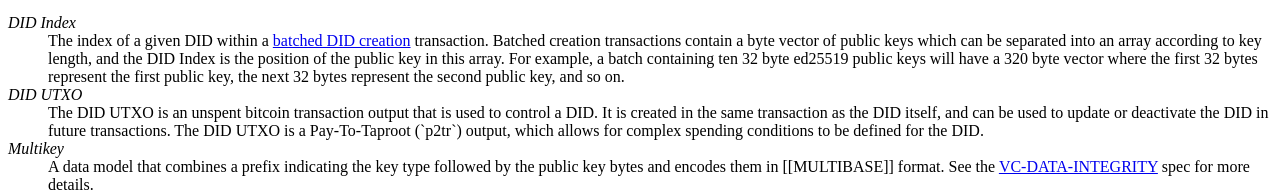
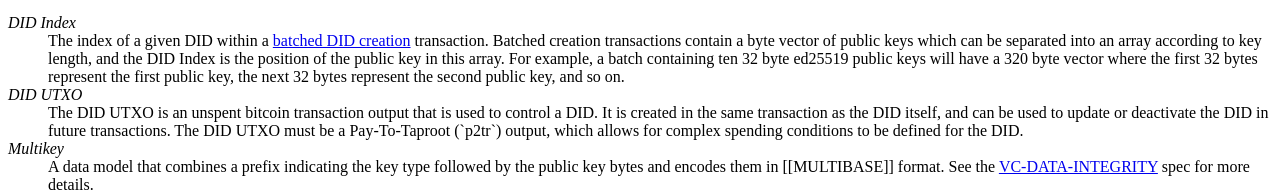
Before and after one commit to MicroStrategy/did-btc-spec, a plain HTML site: page index.html in a window 1280 px wide. Shown: the part 892-1083 px from the top of the page. Drawn offline with Linux system fonts and the light colour scheme.

Commit message:
edit: minor copy edit, DID UTXOs must be P2TR

```diff
--- a/index.html
+++ b/index.html
@@ -168,7 +168,7 @@ For example, a batch containing ten 32 byte ed25519 public keys will have a 320
 
 <dt><dfn data-lt="didutxo">DID UTXO</dfn></dt>
 <dd>
-The DID UTXO is an unspent bitcoin transaction output that is used to control a DID. It is created in the same transaction as the DID itself, and can be used to update or deactivate the DID in future transactions. The DID UTXO is a Pay-To-Taproot (`p2tr`) output, which allows for complex spending conditions to be defined for the DID.
+The DID UTXO is an unspent bitcoin transaction output that is used to control a DID. It is created in the same transaction as the DID itself, and can be used to update or deactivate the DID in future transactions. The DID UTXO must be a Pay-To-Taproot (`p2tr`) output, which allows for complex spending conditions to be defined for the DID.
 </dd>
 
 
```
